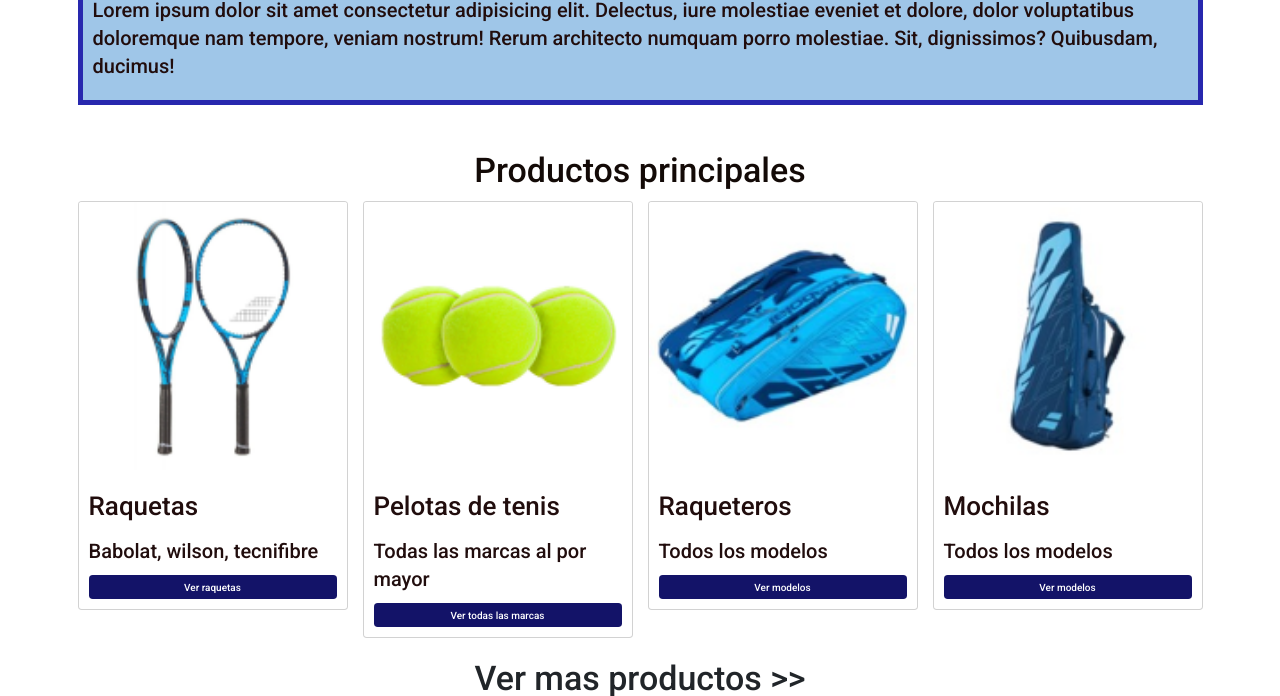
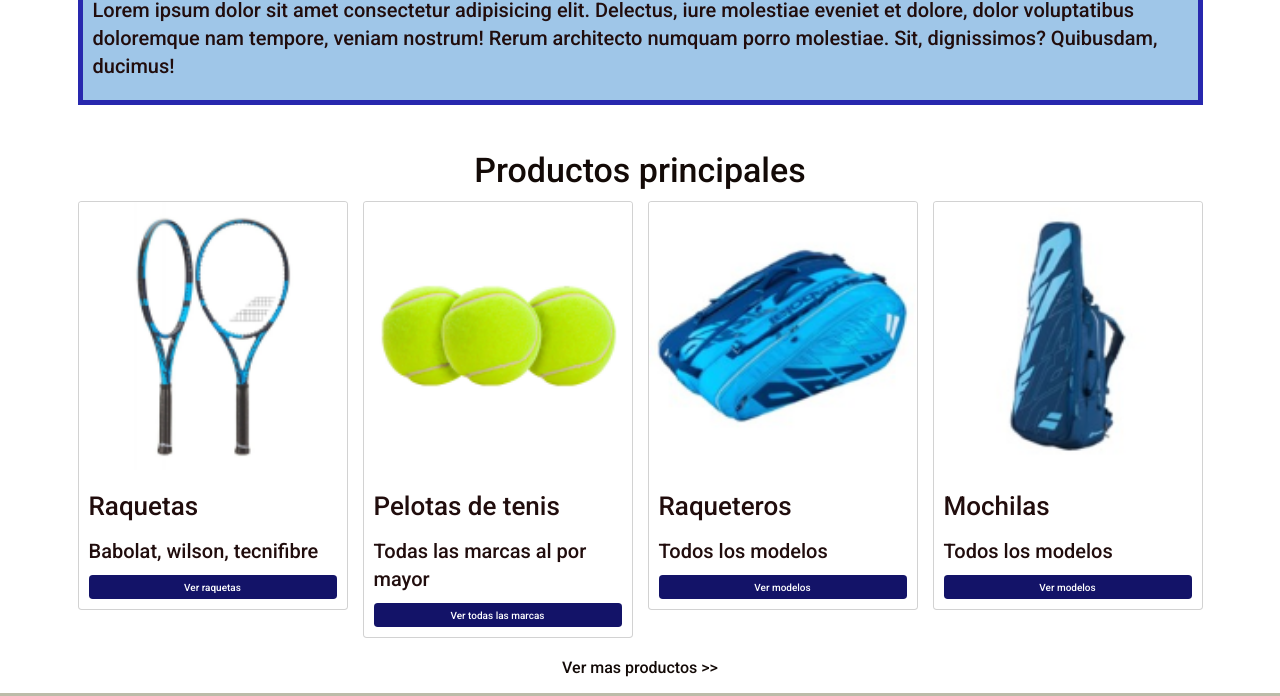
Before and after one commit to EugenioGonzalez242/TennisShopRosario, a plain HTML site: page index.html in a window 1280 px wide. Shown: the part 622-1318 px from the top of the page. Drawn offline with nearby package versions, Linux system fonts and the light colour scheme.

Commit message:
se reviso index y page raquetas

```diff
--- a/css/style.css
+++ b/css/style.css
@@ -34,6 +34,10 @@
 }
 h4{
     font-size: 3.4em;
+}
+h5{
+    font-size: 1.6em;
+    color: rgb(19, 10, 7);
 }
 form label{
     color: rgb(14, 14, 14);
--- a/index.html
+++ b/index.html
@@ -88,7 +88,7 @@
                 </div>
             </article>
         </section>
-        <h4 class="text-sm-center text-md-center text-lg-center py-2">Ver mas productos >></h4>
+        <h5 class="text-sm-center text-md-center text-lg-center py-2">Ver mas productos >></h5>
       </main>
       <footer>
         <div>
```
Also changed, not shown: pages/raquetas.html (+1 -1 lines).
